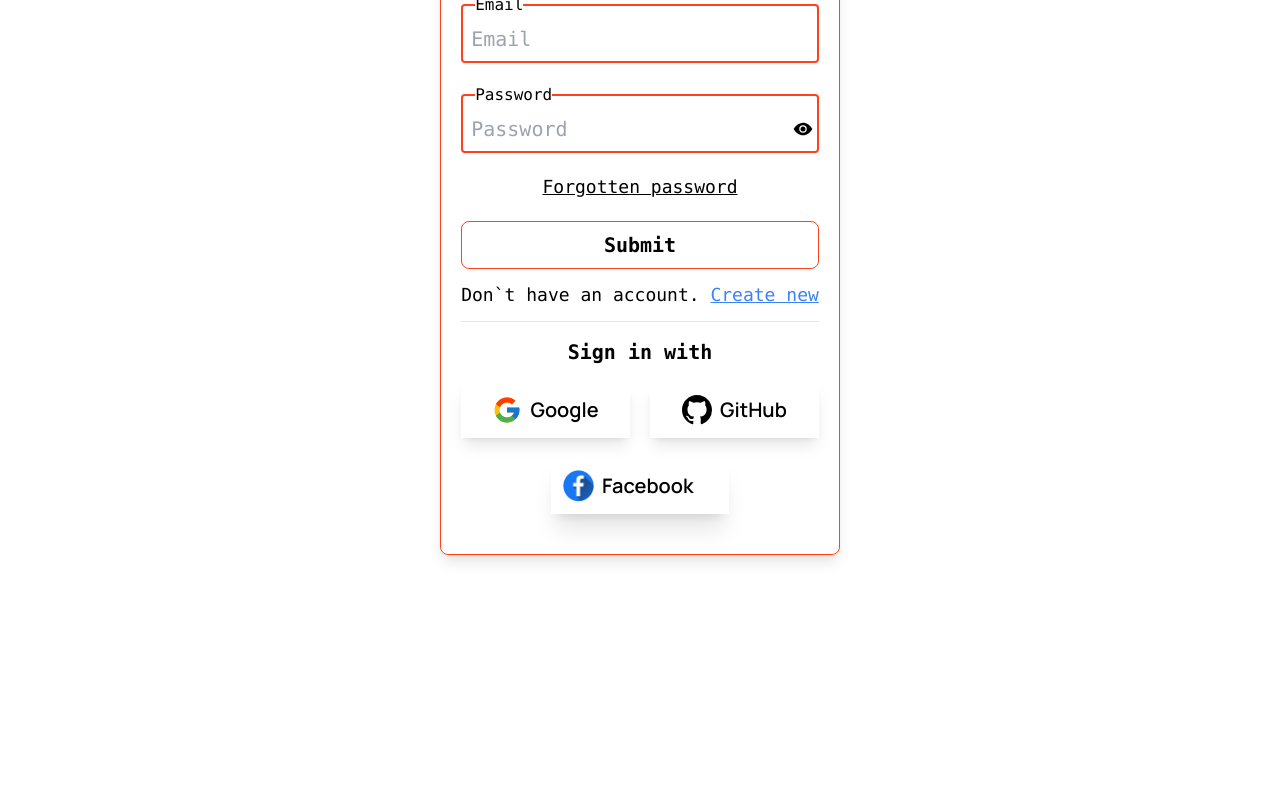
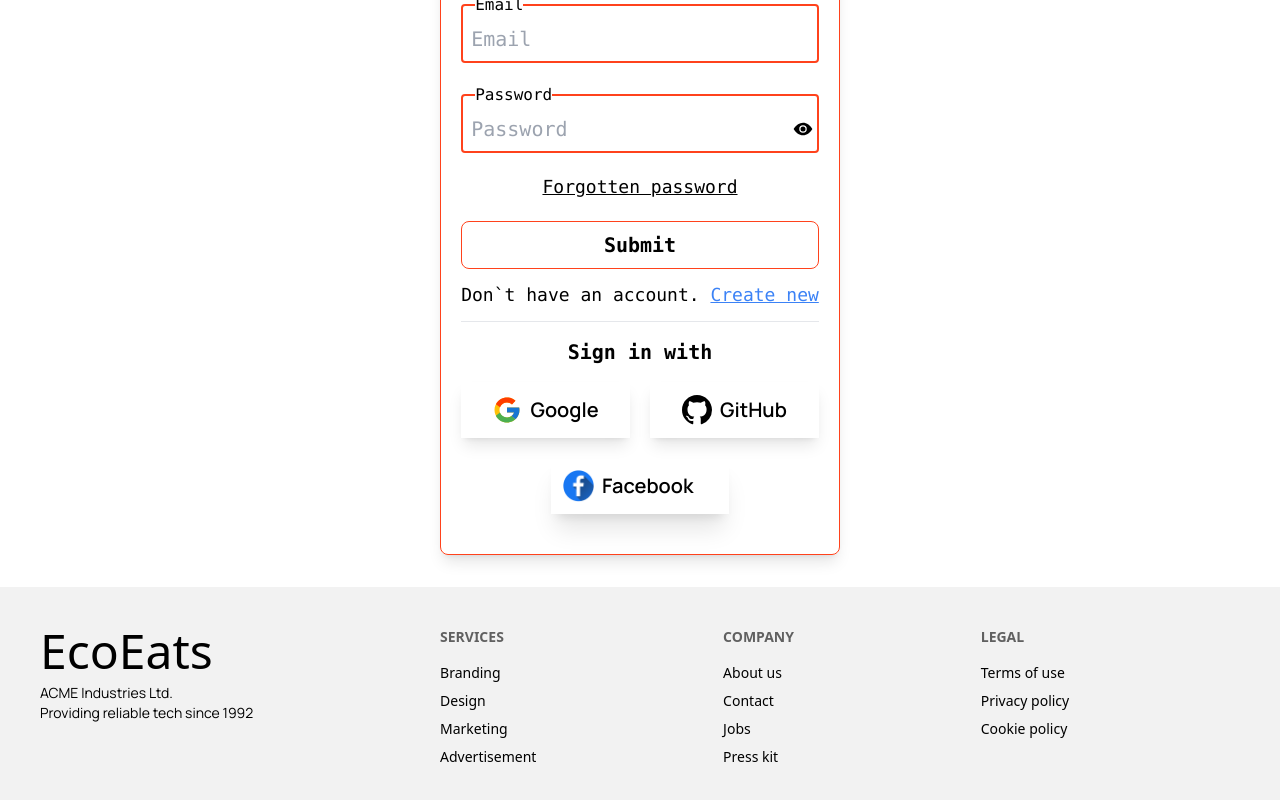
Before and after one commit to paradox-99/eco-eats-client, a React (Vite) app: page /signin in a window 1280 px wide. Shown: the part 284-1084 px from the top of the page. Before the commit the page ends 871 px from the top, so only its background shows below. Built offline with nearby package versions, Linux system fonts and the light colour scheme; no server answers; a web font is replaced by a local one.

Commit message:
added sort functiionality

```diff
--- a/src/RootPage.jsx
+++ b/src/RootPage.jsx
@@ -1,11 +1,15 @@
 import { Outlet } from "react-router-dom";
 import Navbar from "./components/header/Navbar";
+import Footer from "./components/shared/Footer";
 
 const RootPage = () => {
     return (
-        <div className="max-w-7xl mx-2 lg:mx-auto">
-            <Navbar></Navbar>
-            <Outlet></Outlet>
+        <div>
+            <div className="max-w-7xl mx-2 lg:mx-auto">
+                <Navbar></Navbar>
+                <Outlet></Outlet>
+            </div>
+                <Footer></Footer>
         </div>
     );
 };
--- a/src/components/pages/availableFoods/AvalibleFoods.jsx
+++ b/src/components/pages/availableFoods/AvalibleFoods.jsx
@@ -9,7 +9,7 @@ const AvalibleFoods = () => {
     const [currentPage, setCurrentPage] = useState(0);
     const [foodItems, setFoodItems] = useState([]);
     const [search, setSearch] = useState("");
-    const [sortValue, setSortValue] = useState(0);
+    const [sortValue, setSortValue] = useState("0");
 
     useEffect(() => {
         axios.get('http://localhost:3000/foodsCount')
@@ -19,7 +19,7 @@ const AvalibleFoods = () => {
     }, [])
 
     useEffect(() => {
-        fetch(`http://localhost:3000/foodsPerPage?page=${currentPage}&size=${itemPerPage}&sortvalue=${sortValue}`)
+        fetch(`http://localhost:3000/foodsPerPage?page=${currentPage}&size=${itemPerPage}&sortValue=${sortValue}`)
             .then(res => res.json())
             .then(data => setFoodItems(data))
     }, [currentPage, itemPerPage, sortValue]);
@@ -51,11 +51,8 @@ const AvalibleFoods = () => {
 
     const sortValues = e => {
         let value = e.target.value;
-        value = parseInt(value)
         setSortValue(value);
     }
-
-    console.log(sortValue);
 
     const searchFood = () => {
         if (search.length > 0) {
@@ -107,7 +104,7 @@ const AvalibleFoods = () => {
                                 className={`btn rounded-full font-montserrat text-sm md:text-base ${currentPage === page ? 'btn-primary ' : undefined}`}
                                 onClick={() => setCurrentPage(page)}
                                 key={page}
-                            >{page}</button>)
+                            >{page+1}</button>)
                     }
                 </div>
                 <button onClick={handleNextPage} className="btn rounded-full hover:bg-primary text-sm md:text-base w-fit hidden md:flex">Next</button>
--- a/src/components/pages/home/FeaturedFoods.jsx
+++ b/src/components/pages/home/FeaturedFoods.jsx
@@ -2,6 +2,13 @@ import PropTypes from 'prop-types';
 import { Link } from 'react-router-dom';
 
 const FeaturedFoods = ({ food }) => {
+
+    const {expiryDateTime} = food;
+
+    const dateAndTime = new Date(expiryDateTime);
+    const date = dateAndTime.toLocaleDateString();
+    const time = dateAndTime.toLocaleTimeString();
+
     return (
         <div>
             <div className="card card-compact rounded-md max-w-[400px] bg-primary text-white shadow-xl">
@@ -14,7 +21,8 @@ const FeaturedFoods = ({ food }) => {
                     <h2 className="card-title text-xl font-semibold">{food.foodName}</h2>
                     <p className='text-lg'><span className='font-semibold'>Quantity:</span> {food.foodQuantity} person</p>
                     <p className='text-lg'><span className='font-semibold'>Pickup Location</span>: {food.pickupLocation}</p>
-                    <p className='text-lg'><span className='font-semibold'>Expired:</span> {food.expiryDateTime}</p>
+                    <p className='text-lg'><span className='font-semibold'>Expiry date:</span> {date}</p>
+                    <p className='text-lg'><span className='font-semibold'>Expiry Time:</span> {time}</p>
                     <div className="card-actions justify-end">
                         <Link to={`/food/${food._id}`} className="btn font-montserrat text-base">Details</Link>
                     </div>
--- a/src/components/pages/home/Home.jsx
+++ b/src/components/pages/home/Home.jsx
@@ -17,7 +17,7 @@ const Home = () => {
     })
 
     if (isPending)
-        return <Bars
+        return <div className="flex items-center justify-center w-full h-[600px]"><Bars
             height="80"
             width="80"
             color="#4fa94d"
@@ -25,7 +25,7 @@ const Home = () => {
             wrapperStyle={{}}
             wrapperClass=""
             visible={true}
-        />
+        /></div>
 
     if(isError)
          return <p>{error.message}</p>
--- /dev/null
+++ b/src/components/shared/Footer.jsx
@@ -0,0 +1,36 @@
+
+
+const Footer = () => {
+    return (
+        <div>
+            <footer className="footer p-10 bg-base-200 text-base-content">
+                <aside>
+                    <h1 className="font-pirata text-5xl">EcoEats</h1>
+                    <p>ACME Industries Ltd.<br />Providing reliable tech since 1992</p>
+                </aside>
+                <nav>
+                    <h6 className="footer-title">Services</h6>
+                    <a className="link link-hover">Branding</a>
+                    <a className="link link-hover">Design</a>
+                    <a className="link link-hover">Marketing</a>
+                    <a className="link link-hover">Advertisement</a>
+                </nav>
+                <nav>
+                    <h6 className="footer-title">Company</h6>
+                    <a className="link link-hover">About us</a>
+                    <a className="link link-hover">Contact</a>
+                    <a className="link link-hover">Jobs</a>
+                    <a className="link link-hover">Press kit</a>
+                </nav>
+                <nav>
+                    <h6 className="footer-title">Legal</h6>
+                    <a className="link link-hover">Terms of use</a>
+                    <a className="link link-hover">Privacy policy</a>
+                    <a className="link link-hover">Cookie policy</a>
+                </nav>
+            </footer>
+        </div>
+    );
+};
+
+export default Footer;
--- a/src/components/shared/ViewDetails.jsx
+++ b/src/components/shared/ViewDetails.jsx
@@ -13,6 +13,12 @@ const ViewDetails = () => {
     const [time, setTime] = useState([]);
     const [date, setDate] = useState([]);
     const navigate = useNavigate();
+
+    const {expiryDateTime} = food;
+
+    const DateAndTime = new Date(expiryDateTime);
+    const DAte = DateAndTime.toLocaleDateString();
+    const Time = DateAndTime.toLocaleTimeString();
 
     const { register, handleSubmit } = useForm();
 
@@ -60,12 +66,13 @@ const ViewDetails = () => {
             <div>
                 <h1 className="font-pirata text-3xl md:text-4xl lg:text-5xl mt-20 mb-5">{food.foodName}</h1>
                 <h4 className="font-montserrat md:text-lg"><span className="text-lg md:text-xl font-semibold"> Quantity:</span> {food.foodQuantity} person</h4>
-                <h4 className="font-montserrat md:text-lg mt-2"><span className="text-lg md:text-xl font-semibold">Expired at: </span> {food.expiryDateTime}</h4>
+                <h4 className="font-montserrat md:text-lg mt-2"><span className="text-lg md:text-xl font-semibold">Expired date: </span> {DAte}</h4>
+                <h4 className="font-montserrat md:text-lg mt-2"><span className="text-lg md:text-xl font-semibold">Expired time: </span> {Time}</h4>
             </div>
             <div className="mt-10">
-                <img src={food.foodImage} alt={food.foodName} className="w-full lg:h-[650px]" />
+                <img src={food.foodImage} alt={food.foodName} className="w-full rounded-lg lg:h-[650px]" />
                 <div className="flex justify-end">
-                    <button onClick={()=> setDateAndTime()} className="btn btn-primary mt-5 font-montserrat btn-sm mg:btn md:text-lg lg:text-xl">Request Food</button>
+                    <button onClick={()=> setDateAndTime()} className="btn btn-primary mt-5 font-montserrat btn-sm md:btn md:text-lg lg:text-xl">Request Food</button>
                 </div>
             </div>
             <dialog id="my_modal_3" className="modal">
```
